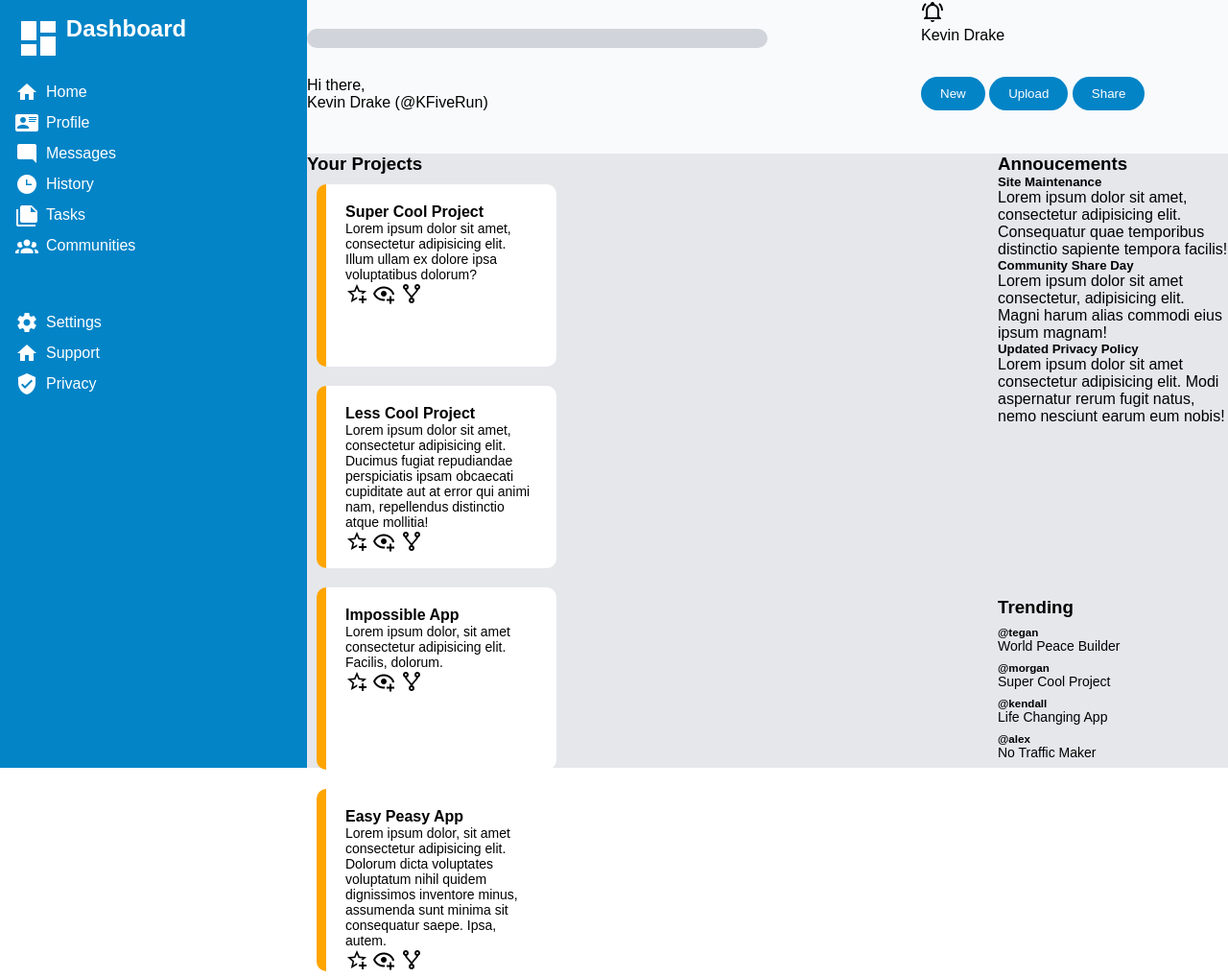
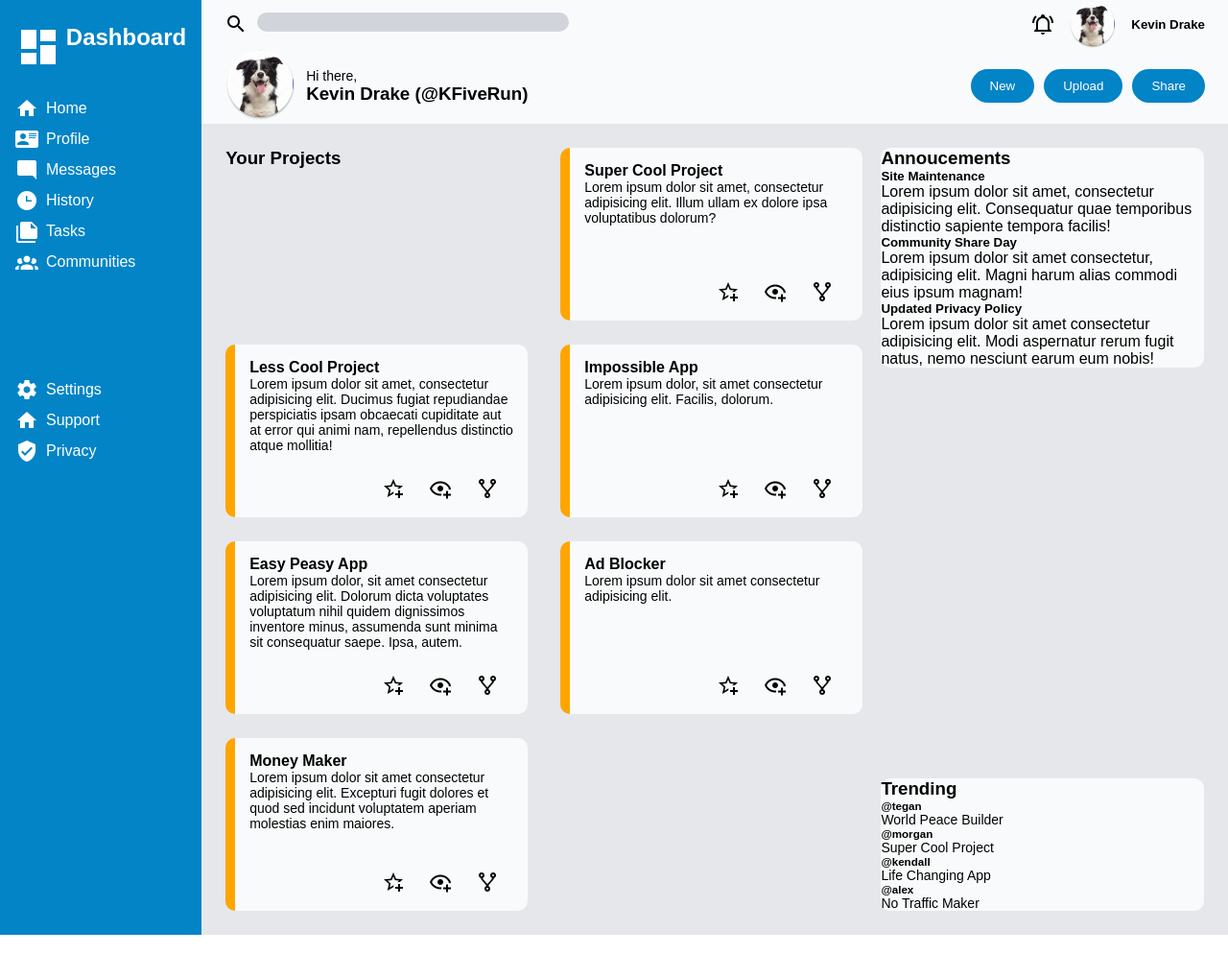
Before and after one commit to kdrake1992/Admin_Dashboard, a plain HTML site: page index.html in a window 1280 px wide. Shown: the top 1019 px of the page at 96% size. After the commit the page ends 974 px from the top, so only its background shows below. Drawn offline with Linux system fonts and the light colour scheme; a web font is replaced by a local one.

Commit message:
Added all icons into folders, more styling

```diff
--- a/index.html
+++ b/index.html
@@ -11,6 +11,7 @@
 
     <div class="header">
         <div class="searchBar">
+            <img src="./icons/magnify.png" alt="">
             <form action="#">
                 <input type="text" name="search" id="search">
             </form>
@@ -18,16 +19,18 @@
 
         <div class="topRightHeader">
             <img src="./icons/bell-ring-outline.png" alt="">
-            <p>Kevin Drake</p>
+            <img id="iconsmall" src="./icons/profilesmall.png" alt="">
+            <h5>Kevin Drake</h5>
         </div>
 
         <div class="username">
             <div class="userpicture">
+                <img src="./icons/profilenormal.png" alt="">
 
             </div>
             <div class="userintro">
-                <p>Hi there,</p>
-                <p>Kevin Drake (@KFiveRun)</p>
+                <p id="small">Hi there,</p>
+                <h3>Kevin Drake (@KFiveRun)</h3>
             </div>
         </div>
 
--- a/style.css
+++ b/style.css
@@ -16,8 +16,8 @@ body {
     height: 100vh;
 
     display: grid;
-    grid-template-columns: repeat(4, 1fr);
-    grid-template-rows: repeat(5, 1fr);
+    grid-template-columns: repeat(4, minmax(0,1));
+    grid-template-rows: repeat(5, minmax(0,1));
 }
 
 .header {
@@ -25,26 +25,66 @@ body {
 
     display: grid;
     grid-template-columns: 2fr 1fr;
-    grid-template-rows: repeat(2, 1fr);
+    grid-template-rows: repeat(2, minmax(0,1));
 
     background-color: #f9fafb;
+    padding: 0px 1.5rem;
 }
 
 .header .searchBar {
+    display: flex;
     align-self: center;
+    width: 100%;
+    gap: 10px;
 
 }
 
-.header input {
+form input {
+    width: 100%;
     height: 20px;
-    width: 75%;
+    width: 325px;
     border: none;
     border-radius: 10px;
     background-color: #d1d5db;
 }
 
+.header .topRightHeader {
+    display: flex;
+    justify-content: right;
+    align-items: center;
+    gap: 15px;
+}
+
+#iconsmall {
+    height: 50px;
+    width: auto;
+}
+
+.header .username {
+    display: flex;
+    justify-content: left;
+    align-items: center;
+    gap: 10px;
+}
+
+.header .username img {
+    height: 75px;
+    width: auto;
+}
+
+#small {
+    font-size: var(--small);
+}
+
+
+.header .headerButtons {
+    display: flex;
+    justify-content: right;
+    align-items: center;
+    gap: 10px;
+}
+
 .header button {
-
     padding: 10px 20px;
     border: none;
     border-radius: 20px;
@@ -61,6 +101,7 @@ body {
 
     color: white;
     background-color:#0284c7;
+
 }
 
 
@@ -88,10 +129,12 @@ body {
 .dashboard {
     grid-row: 2/6;
     grid-column: 2/5 ;
+    padding: 25px;
 
     display: grid;
-    grid-template-rows: repeat(3, 1fr);
-    grid-template-columns: 3fr 1fr;
+    grid-template-rows: repeat(3, minmax(0,1));
+    grid-template-columns: 4fr 2fr;
+    gap: 10px;
 
 
 
@@ -103,19 +146,34 @@ body {
     grid-column: 1/2 ;
 
     display: grid;
+    grid-template-columns: repeat(auto-fit, minmax(300px, 1fr));
+    gap: 25px;
 }
 
 .dashboard .projects .project {
     display: flex;
     flex-direction: column;
 
-    background-color: white;
-    width: 200px;
+    background-color: #f9fafb;
+    width: 275px;
     height: 150px;
-    padding: 20px;
-    margin: 10px;
+    padding: 15px;
+
     border-radius: 10px;
     border-left: solid 10px orange;
+
+    position: relative;
+}
+
+.dashboard .projects .projecticons {
+    position: absolute;
+    bottom: 10%;
+    left: 0;
+    width: 275px;
+
+    display: flex;
+    justify-content: flex-end;
+    gap: 25px;
 }
 
 .dashboard .projects p, .dashboard .trending .usertrend {
@@ -127,13 +185,21 @@ body {
     grid-row: 1/2;
     grid-column: 2/3 ;
 
+    border-radius: 10px;
+    background-color: #f9fafb;
 
-    display: grid;
+    display: flex;
+    flex-direction: column;
 }
 
 .dashboard .trending {
     grid-row: 3/4;
     grid-column: 2/3;
 
-    display: grid;
+    border-radius: 10px;
+    background-color: #f9fafb;
+
+    display: flex;
+    flex-direction: column;
+
 }
```
Also changed, not shown: icons/icon1.png (added), icons/icon2.png (added), icons/icon3.png (added), icons/icon4.png (added), icons/magnify.png (added), icons/profilenormal.png (added), icons/profilesmall.png (added).
